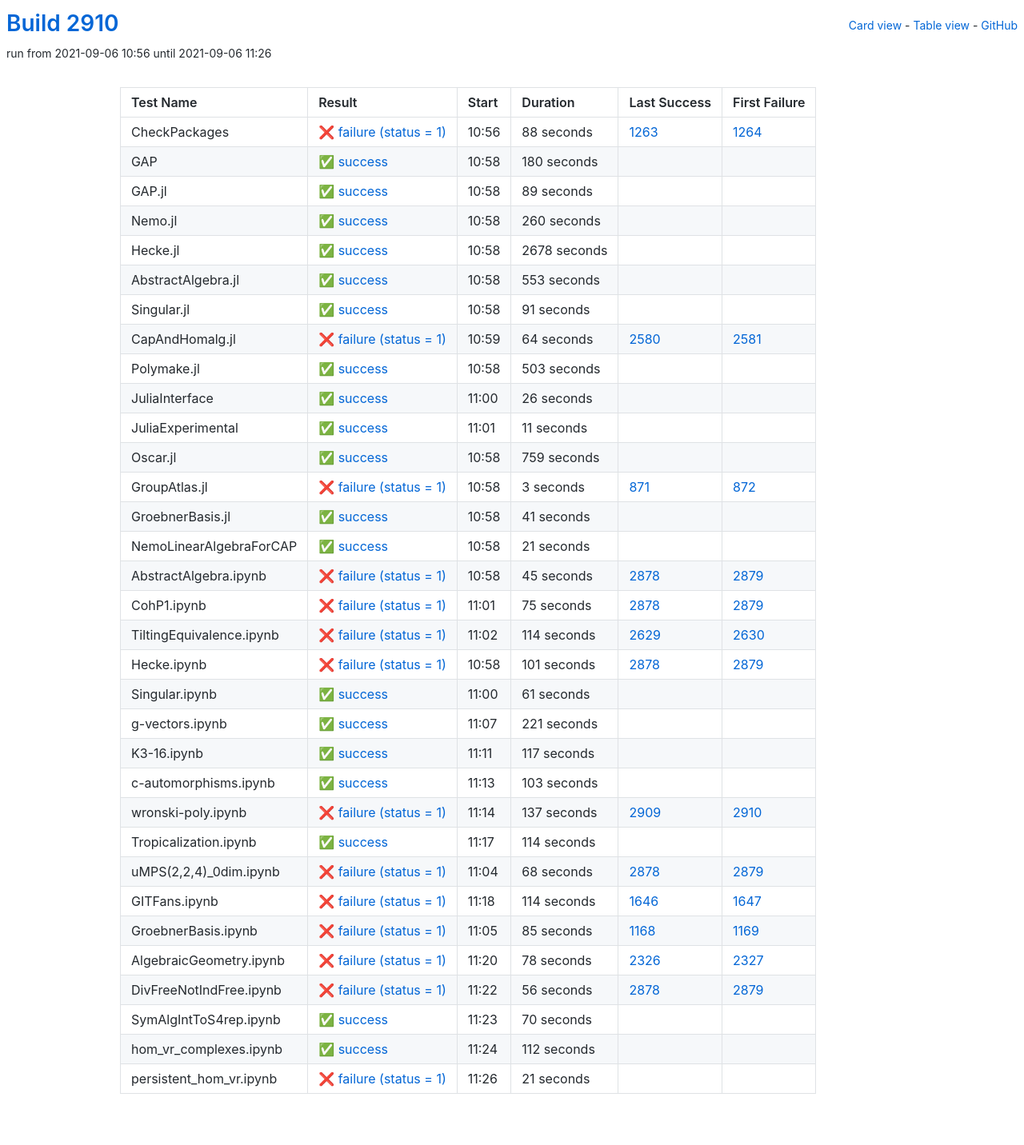
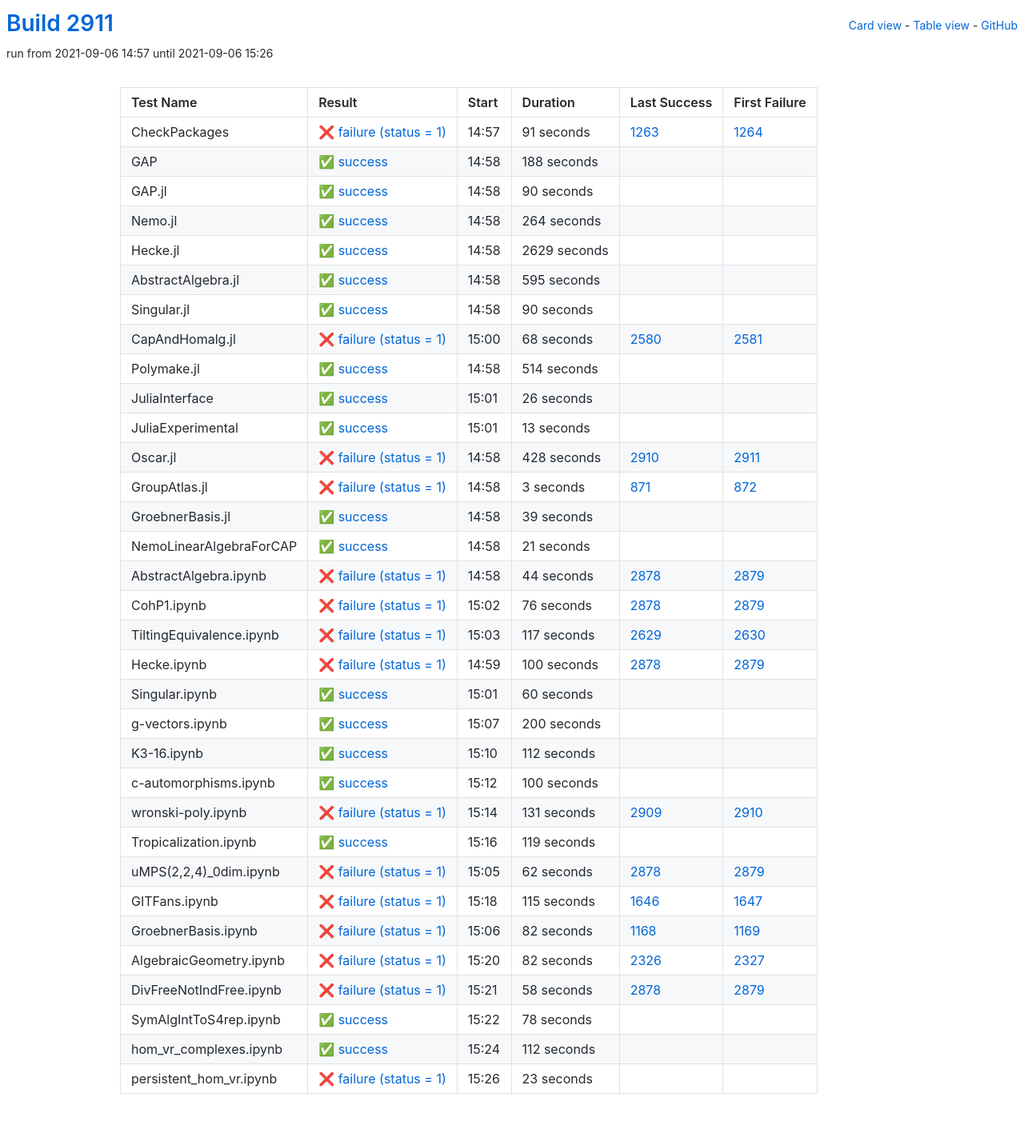
Before and after one commit to oscar-system/oscar-ci-status-stable, a Jekyll site: the page built from table.html, in a window 1280 px wide. Shown: the whole page at 80% size. Built offline with Jekyll 4.4.1, drawn with Linux system fonts in a browser that asks for light colours.

Commit message:
Build #2911

```diff
--- a/_data/ci.yml
+++ b/_data/ci.yml
@@ -1,6 +1,6 @@
 ---
-build: 2910
-build_url: https://oscarci.mathematik.uni-kl.de/job/oscar-stable/2910/
+build: 2911
+build_url: https://oscarci.mathematik.uni-kl.de/job/oscar-stable/2911/
 job: oscar-stable
 organization: oscar-system
 repo: oscar-ci-status-stable
@@ -8,116 +8,116 @@ repourl: https://github.com/oscar-system/oscar-ci-status-stable
 tests:
 - name: CheckPackages
   id: checkpackages
-  log: https://oscarci.mathematik.uni-kl.de/job/oscar-stable/2910/artifact/logs/build-2910/CheckPackages.log
-  start: 2021-09-06 10:56
+  log: https://oscarci.mathematik.uni-kl.de/job/oscar-stable/2911/artifact/logs/build-2911/CheckPackages.log
+  start: 2021-09-06 14:57
   success: false
   exitcode: 1
   status: failure
-  duration: 88
+  duration: 91
   last_success: 1263
   last_success_url: https://oscarci.mathematik.uni-kl.de/job/oscar-stable/1263/
   first_failure: 1264
   first_failure_url: https://oscarci.mathematik.uni-kl.de/job/oscar-stable/1264/
 - name: GAP
   id: gap
-  log: https://oscarci.mathematik.uni-kl.de/job/oscar-stable/2910/artifact/logs/build-2910/GAP.log
-  start: 2021-09-06 10:58
+  log: https://oscarci.mathematik.uni-kl.de/job/oscar-stable/2911/artifact/logs/build-2911/GAP.log
+  start: 2021-09-06 14:58
   success: true
   exitcode: 0
   status: success
-  duration: 180
+  duration: 188
   last_success: false
   last_success_url:
   first_failure: false
   first_failure_url:
 - name: GAP.jl
   id: gap-jl
-  log: https://oscarci.mathematik.uni-kl.de/job/oscar-stable/2910/artifact/logs/build-2910/GAP.jl.log
-  start: 2021-09-06 10:58
+  log: https://oscarci.mathematik.uni-kl.de/job/oscar-stable/2911/artifact/logs/build-2911/GAP.jl.log
+  start: 2021-09-06 14:58
   success: true
   exitcode: 0
   status: success
-  duration: 89
+  duration: 90
   last_success: false
   last_success_url:
   first_failure: false
   first_failure_url:
 - name: Nemo.jl
   id: nemo-jl
-  log: https://oscarci.mathematik.uni-kl.de/job/oscar-stable/2910/artifact/logs/build-2910/Nemo.jl.log
-  start: 2021-09-06 10:58
+  log: https://oscarci.mathematik.uni-kl.de/job/oscar-stable/2911/artifact/logs/build-2911/Nemo.jl.log
+  start: 2021-09-06 14:58
   success: true
   exitcode: 0
   status: success
-  duration: 260
+  duration: 264
   last_success: false
   last_success_url:
   first_failure: false
   first_failure_url:
 - name: Hecke.jl
   id: hecke-jl
-  log: https://oscarci.mathematik.uni-kl.de/job/oscar-stable/2910/artifact/logs/build-2910/Hecke.jl.log
-  start: 2021-09-06 10:58
+  log: https://oscarci.mathematik.uni-kl.de/job/oscar-stable/2911/artifact/logs/build-2911/Hecke.jl.log
+  start: 2021-09-06 14:58
   success: true
   exitcode: 0
   status: success
-  duration: 2678
+  duration: 2629
   last_success: false
   last_success_url:
   first_failure: false
   first_failure_url:
 - name: AbstractAlgebra.jl
   id: abstractalgebra-jl
-  log: https://oscarci.mathematik.uni-kl.de/job/oscar-stable/2910/artifact/logs/build-2910/AbstractAlgebra.jl.log
-  start: 2021-09-06 10:58
+  log: https://oscarci.mathematik.uni-kl.de/job/oscar-stable/2911/artifact/logs/build-2911/AbstractAlgebra.jl.log
+  start: 2021-09-06 14:58
   success: true
   exitcode: 0
   status: success
-  duration: 553
+  duration: 595
   last_success: false
   last_success_url:
   first_failure: false
   first_failure_url:
 - name: Singular.jl
   id: singular-jl
-  log: https://oscarci.mathematik.uni-kl.de/job/oscar-stable/2910/artifact/logs/build-2910/Singular.jl.log
-  start: 2021-09-06 10:58
+  log: https://oscarci.mathematik.uni-kl.de/job/oscar-stable/2911/artifact/logs/build-2911/Singular.jl.log
+  start: 2021-09-06 14:58
   success: true
   exitcode: 0
   status: success
-  duration: 91
+  duration: 90
   last_success: false
   last_success_url:
   first_failure: false
   first_failure_url:
 - name: CapAndHomalg.jl
   id: capandhomalg-jl
-  log: https://oscarci.mathematik.uni-kl.de/job/oscar-stable/2910/artifact/logs/build-2910/CapAndHomalg.jl.log
-  start: 2021-09-06 10:59
+  log: https://oscarci.mathematik.uni-kl.de/job/oscar-stable/2911/artifact/logs/build-2911/CapAndHomalg.jl.log
+  start: 2021-09-06 15:00
   success: false
   exitcode: 1
   status: failure
-  duration: 64
+  duration: 68
   last_success: 2580
   last_success_url: https://oscarci.mathematik.uni-kl.de/job/oscar-stable/2580/
   first_failure: 2581
   first_failure_url: https://oscarci.mathematik.uni-kl.de/job/oscar-stable/2581/
 - name: Polymake.jl
   id: polymake-jl
-  log: https://oscarci.mathematik.uni-kl.de/job/oscar-stable/2910/artifact/logs/build-2910/Polymake.jl.log
-  start: 2021-09-06 10:58
+  log: https://oscarci.mathematik.uni-kl.de/job/oscar-stable/2911/artifact/logs/build-2911/Polymake.jl.log
+  start: 2021-09-06 14:58
   success: true
   exitcode: 0
   status: success
-  duration: 503
+  duration: 514
   last_success: false
   last_success_url:
   first_failure: false
   first_failure_url:
 - name: JuliaInterface
   id: juliainterface
-  log: https://oscarci.mathematik.uni-kl.de/job/oscar-stable/2910/artifact/logs/build-2910/JuliaInterface.log
-  start: 2021-09-06 11:00
+  log: https://oscarci.mathematik.uni-kl.de/job/oscar-stable/2911/artifact/logs/build-2911/JuliaInterface.log
+  start: 2021-09-06 15:01
   success: true
   exitcode: 0
   status: success
@@ -128,32 +128,32 @@ tests:
   first_failure_url:
 - name: JuliaExperimental
   id: juliaexperimental
-  log: https://oscarci.mathematik.uni-kl.de/job/oscar-stable/2910/artifact/logs/build-2910/JuliaExperimental.log
-  start: 2021-09-06 11:01
+  log: https://oscarci.mathematik.uni-kl.de/job/oscar-stable/2911/artifact/logs/build-2911/JuliaExperimental.log
+  start: 2021-09-06 15:01
   success: true
   exitcode: 0
   status: success
-  duration: 11
+  duration: 13
   last_success: false
   last_success_url:
   first_failure: false
   first_failure_url:
 - name: Oscar.jl
   id: oscar-jl
-  log: https://oscarci.mathematik.uni-kl.de/job/oscar-stable/2910/artifact/logs/build-2910/Oscar.jl.log
-  start: 2021-09-06 10:58
-  success: true
-  exitcode: 0
-  status: success
-  duration: 759
-  last_success: false
-  last_success_url:
-  first_failure: false
-  first_failure_url:
+  log: https://oscarci.mathematik.uni-kl.de/job/oscar-stable/2911/artifact/logs/build-2911/Oscar.jl.log
+  start: 2021-09-06 14:58
+  success: false
+  exitcode: 1
+  status: failure
+  duration: 428
+  last_success: 2910
+  last_success_url: https://oscarci.mathematik.uni-kl.de/job/oscar-stable/2910/
+  first_failure: 2911
+  first_failure_url: https://oscarci.mathematik.uni-kl.de/job/oscar-stable/2911/
 - name: GroupAtlas.jl
   id: groupatlas-jl
-  log: https://oscarci.mathematik.uni-kl.de/job/oscar-stable/2910/artifact/logs/build-2910/GroupAtlas.jl.log
-  start: 2021-09-06 10:58
+  log: https://oscarci.mathematik.uni-kl.de/job/oscar-stable/2911/artifact/logs/build-2911/GroupAtlas.jl.log
+  start: 2021-09-06 14:58
   success: false
   exitcode: 1
   status: failure
@@ -164,20 +164,20 @@ tests:
   first_failure_url: https://oscarci.mathematik.uni-kl.de/job/oscar-stable/872/
 - name: GroebnerBasis.jl
   id: groebnerbasis-jl
-  log: https://oscarci.mathematik.uni-kl.de/job/oscar-stable/2910/artifact/logs/build-2910/GroebnerBasis.jl.log
-  start: 2021-09-06 10:58
+  log: https://oscarci.mathematik.uni-kl.de/job/oscar-stable/2911/artifact/logs/build-2911/GroebnerBasis.jl.log
+  start: 2021-09-06 14:58
   success: true
   exitcode: 0
   status: success
-  duration: 41
+  duration: 39
   last_success: false
   last_success_url:
   first_failure: false
   first_failure_url:
 - name: NemoLinearAlgebraForCAP
   id: nemolinearalgebraforcap
-  log: https://oscarci.mathematik.uni-kl.de/job/oscar-stable/2910/artifact/logs/build-2910/NemoLinearAlgebraForCAP.log
-  start: 2021-09-06 10:58
+  log: https://oscarci.mathematik.uni-kl.de/job/oscar-stable/2911/artifact/logs/build-2911/NemoLinearAlgebraForCAP.log
+  start: 2021-09-06 14:58
   success: true
   exitcode: 0
   status: success
@@ -188,200 +188,200 @@ tests:
   first_failure_url:
 - name: AbstractAlgebra.ipynb
   id: abstractalgebra-ipynb
-  log: https://oscarci.mathematik.uni-kl.de/job/oscar-stable/2910/artifact/logs/build-2910/AbstractAlgebra.ipynb.log
-  start: 2021-09-06 10:58
+  log: https://oscarci.mathematik.uni-kl.de/job/oscar-stable/2911/artifact/logs/build-2911/AbstractAlgebra.ipynb.log
+  start: 2021-09-06 14:58
   success: false
   exitcode: 1
   status: failure
-  duration: 45
+  duration: 44
   last_success: 2878
   last_success_url: https://oscarci.mathematik.uni-kl.de/job/oscar-stable/2878/
   first_failure: 2879
   first_failure_url: https://oscarci.mathematik.uni-kl.de/job/oscar-stable/2879/
 - name: CohP1.ipynb
   id: cohp1-ipynb
-  log: https://oscarci.mathematik.uni-kl.de/job/oscar-stable/2910/artifact/logs/build-2910/CohP1.ipynb.log
-  start: 2021-09-06 11:01
+  log: https://oscarci.mathematik.uni-kl.de/job/oscar-stable/2911/artifact/logs/build-2911/CohP1.ipynb.log
+  start: 2021-09-06 15:02
   success: false
   exitcode: 1
   status: failure
-  duration: 75
+  duration: 76
   last_success: 2878
   last_success_url: https://oscarci.mathematik.uni-kl.de/job/oscar-stable/2878/
   first_failure: 2879
   first_failure_url: https://oscarci.mathematik.uni-kl.de/job/oscar-stable/2879/
 - name: TiltingEquivalence.ipynb
   id: tiltingequivalence-ipynb
-  log: https://oscarci.mathematik.uni-kl.de/job/oscar-stable/2910/artifact/logs/build-2910/TiltingEquivalence.ipynb.log
-  start: 2021-09-06 11:02
+  log: https://oscarci.mathematik.uni-kl.de/job/oscar-stable/2911/artifact/logs/build-2911/TiltingEquivalence.ipynb.log
+  start: 2021-09-06 15:03
   success: false
   exitcode: 1
   status: failure
-  duration: 114
+  duration: 117
   last_success: 2629
   last_success_url: https://oscarci.mathematik.uni-kl.de/job/oscar-stable/2629/
   first_failure: 2630
   first_failure_url: https://oscarci.mathematik.uni-kl.de/job/oscar-stable/2630/
 - name: Hecke.ipynb
   id: hecke-ipynb
-  log: https://oscarci.mathematik.uni-kl.de/job/oscar-stable/2910/artifact/logs/build-2910/Hecke.ipynb.log
-  start: 2021-09-06 10:58
+  log: https://oscarci.mathematik.uni-kl.de/job/oscar-stable/2911/artifact/logs/build-2911/Hecke.ipynb.log
+  start: 2021-09-06 14:59
   success: false
   exitcode: 1
   status: failure
-  duration: 101
+  duration: 100
   last_success: 2878
   last_success_url: https://oscarci.mathematik.uni-kl.de/job/oscar-stable/2878/
   first_failure: 2879
   first_failure_url: https://oscarci.mathematik.uni-kl.de/job/oscar-stable/2879/
 - name: Singular.ipynb
   id: singular-ipynb
-  log: https://oscarci.mathematik.uni-kl.de/job/oscar-stable/2910/artifact/logs/build-2910/Singular.ipynb.log
-  start: 2021-09-06 11:00
+  log: https://oscarci.mathematik.uni-kl.de/job/oscar-stable/2911/artifact/logs/build-2911/Singular.ipynb.log
+  start: 2021-09-06 15:01
   success: true
   exitcode: 0
   status: success
-  duration: 61
+  duration: 60
   last_success: false
   last_success_url:
   first_failure: false
   first_failure_url:
 - name: g-vectors.ipynb
   id: g-vectors-ipynb
-  log: https://oscarci.mathematik.uni-kl.de/job/oscar-stable/2910/artifact/logs/build-2910/g-vectors.ipynb.log
-  start: 2021-09-06 11:07
+  log: https://oscarci.mathematik.uni-kl.de/job/oscar-stable/2911/artifact/logs/build-2911/g-vectors.ipynb.log
+  start: 2021-09-06 15:07
   success: true
   exitcode: 0
   status: success
-  duration: 221
+  duration: 200
   last_success: false
   last_success_url:
   first_failure: false
   first_failure_url:
 - name: K3-16.ipynb
   id: k3-16-ipynb
-  log: https://oscarci.mathematik.uni-kl.de/job/oscar-stable/2910/artifact/logs/build-2910/K3-16.ipynb.log
-  start: 2021-09-06 11:11
+  log: https://oscarci.mathematik.uni-kl.de/job/oscar-stable/2911/artifact/logs/build-2911/K3-16.ipynb.log
+  start: 2021-09-06 15:10
   success: true
   exitcode: 0
   status: success
-  duration: 117
+  duration: 112
   last_success: false
   last_success_url:
   first_failure: false
   first_failure_url:
 - name: c-automorphisms.ipynb
   id: c-automorphisms-ipynb
-  log: https://oscarci.mathematik.uni-kl.de/job/oscar-stable/2910/artifact/logs/build-2910/c-automorphisms.ipynb.log
-  start: 2021-09-06 11:13
+  log: https://oscarci.mathematik.uni-kl.de/job/oscar-stable/2911/artifact/logs/build-2911/c-automorphisms.ipynb.log
+  start: 2021-09-06 15:12
   success: true
   exitcode: 0
   status: success
-  duration: 103
+  duration: 100
   last_success: false
   last_success_url:
   first_failure: false
   first_failure_url:
 - name: wronski-poly.ipynb
   id: wronski-poly-ipynb
-  log: https://oscarci.mathematik.uni-kl.de/job/oscar-stable/2910/artifact/logs/build-2910/wronski-poly.ipynb.log
-  start: 2021-09-06 11:14
+  log: https://oscarci.mathematik.uni-kl.de/job/oscar-stable/2911/artifact/logs/build-2911/wronski-poly.ipynb.log
+  start: 2021-09-06 15:14
   success: false
   exitcode: 1
   status: failure
-  duration: 137
+  duration: 131
   last_success: 2909
   last_success_url: https://oscarci.mathematik.uni-kl.de/job/oscar-stable/2909/
   first_failure: 2910
   first_failure_url: https://oscarci.mathematik.uni-kl.de/job/oscar-stable/2910/
 - name: Tropicalization.ipynb
   id: tropicalization-ipynb
-  log: https://oscarci.mathematik.uni-kl.de/job/oscar-stable/2910/artifact/logs/build-2910/Tropicalization.ipynb.log
-  start: 2021-09-06 11:17
+  log: https://oscarci.mathematik.uni-kl.de/job/oscar-stable/2911/artifact/logs/build-2911/Tropicalization.ipynb.log
+  start: 2021-09-06 15:16
   success: true
   exitcode: 0
   status: success
-  duration: 114
+  duration: 119
   last_success: false
   last_success_url:
   first_failure: false
   first_failure_url:
 - name: uMPS(2,2,4)_0dim.ipynb
   id: umps-2-2-4-0dim-ipynb
-  log: https://oscarci.mathematik.uni-kl.de/job/oscar-stable/2910/artifact/logs/build-2910/uMPS-2-2-4-_0dim.ipynb.log
-  start: 2021-09-06 11:04
+  log: https://oscarci.mathematik.uni-kl.de/job/oscar-stable/2911/artifact/logs/build-2911/uMPS-2-2-4-_0dim.ipynb.log
+  start: 2021-09-06 15:05
   success: false
   exitcode: 1
   status: failure
-  duration: 68
+  duration: 62
   last_success: 2878
   last_success_url: https://oscarci.mathematik.uni-kl.de/job/oscar-stable/2878/
   first_failure: 2879
   first_failure_url: https://oscarci.mathematik.uni-kl.de/job/oscar-stable/2879/
 - name: GITFans.ipynb
   id: gitfans-ipynb
-  log: https://oscarci.mathematik.uni-kl.de/job/oscar-stable/2910/artifact/logs/build-2910/GITFans.ipynb.log
-  start: 2021-09-06 11:18
+  log: https://oscarci.mathematik.uni-kl.de/job/oscar-stable/2911/artifact/logs/build-2911/GITFans.ipynb.log
+  start: 2021-09-06 15:18
   success: false
   exitcode: 1
   status: failure
-  duration: 114
+  duration: 115
   last_success: 1646
   last_success_url: https://oscarci.mathematik.uni-kl.de/job/oscar-stable/1646/
   first_failure: 1647
   first_failure_url: https://oscarci.mathematik.uni-kl.de/job/oscar-stable/1647/
 - name: GroebnerBasis.ipynb
   id: groebnerbasis-ipynb
-  log: https://oscarci.mathematik.uni-kl.de/job/oscar-stable/2910/artifact/logs/build-2910/GroebnerBasis.ipynb.log
-  start: 2021-09-06 11:05
+  log: https://oscarci.mathematik.uni-kl.de/job/oscar-stable/2911/artifact/logs/build-2911/GroebnerBasis.ipynb.log
+  start: 2021-09-06 15:06
   success: false
   exitcode: 1
   status: failure
-  duration: 85
+  duration: 82
   last_success: 1168
   last_success_url: https://oscarci.mathematik.uni-kl.de/job/oscar-stable/1168/
   first_failure: 1169
   first_failure_url: https://oscarci.mathematik.uni-kl.de/job/oscar-stable/1169/
 - name: AlgebraicGeometry.ipynb
   id: algebraicgeometry-ipynb
-  log: https://oscarci.mathematik.uni-kl.de/job/oscar-stable/2910/artifact/logs/build-2910/AlgebraicGeometry.ipynb.log
-  start: 2021-09-06 11:20
+  log: https://oscarci.mathematik.uni-kl.de/job/oscar-stable/2911/artifact/logs/build-2911/AlgebraicGeometry.ipynb.log
+  start: 2021-09-06 15:20
   success: false
   exitcode: 1
   status: failure
-  duration: 78
+  duration: 82
   last_success: 2326
   last_success_url: https://oscarci.mathematik.uni-kl.de/job/oscar-stable/2326/
   first_failure: 2327
   first_failure_url: https://oscarci.mathematik.uni-kl.de/job/oscar-stable/2327/
 - name: DivFreeNotIndFree.ipynb
   id: divfreenotindfree-ipynb
-  log: https://oscarci.mathematik.uni-kl.de/job/oscar-stable/2910/artifact/logs/build-2910/DivFreeNotIndFree.ipynb.log
-  start: 2021-09-06 11:22
+  log: https://oscarci.mathematik.uni-kl.de/job/oscar-stable/2911/artifact/logs/build-2911/DivFreeNotIndFree.ipynb.log
+  start: 2021-09-06 15:21
   success: false
   exitcode: 1
   status: failure
-  duration: 56
+  duration: 58
   last_success: 2878
   last_success_url: https://oscarci.mathematik.uni-kl.de/job/oscar-stable/2878/
   first_failure: 2879
   first_failure_url: https://oscarci.mathematik.uni-kl.de/job/oscar-stable/2879/
 - name: SymAlgIntToS4rep.ipynb
   id: symalginttos4rep-ipynb
-  log: https://oscarci.mathematik.uni-kl.de/job/oscar-stable/2910/artifact/logs/build-2910/SymAlgIntToS4rep.ipynb.log
-  start: 2021-09-06 11:23
+  log: https://oscarci.mathematik.uni-kl.de/job/oscar-stable/2911/artifact/logs/build-2911/SymAlgIntToS4rep.ipynb.log
+  start: 2021-09-06 15:22
   success: true
   exitcode: 0
   status: success
-  duration: 70
+  duration: 78
   last_success: false
   last_success_url:
   first_failure: false
   first_failure_url:
 - name: hom_vr_complexes.ipynb
   id: hom-vr-complexes-ipynb
-  log: https://oscarci.mathematik.uni-kl.de/job/oscar-stable/2910/artifact/logs/build-2910/hom_vr_complexes.ipynb.log
-  start: 2021-09-06 11:24
+  log: https://oscarci.mathematik.uni-kl.de/job/oscar-stable/2911/artifact/logs/build-2911/hom_vr_complexes.ipynb.log
+  start: 2021-09-06 15:24
   success: true
   exitcode: 0
   status: success
@@ -392,12 +392,12 @@ tests:
   first_failure_url:
 - name: persistent_hom_vr.ipynb
   id: persistent-hom-vr-ipynb
-  log: https://oscarci.mathematik.uni-kl.de/job/oscar-stable/2910/artifact/logs/build-2910/persistent_hom_vr.ipynb.log
-  start: 2021-09-06 11:26
+  log: https://oscarci.mathematik.uni-kl.de/job/oscar-stable/2911/artifact/logs/build-2911/persistent_hom_vr.ipynb.log
+  start: 2021-09-06 15:26
   success: false
   exitcode: 1
   status: failure
-  duration: 21
+  duration: 23
   last_success: false
   last_success_url:
   first_failure: false
```
Also changed, not shown: README.md.
